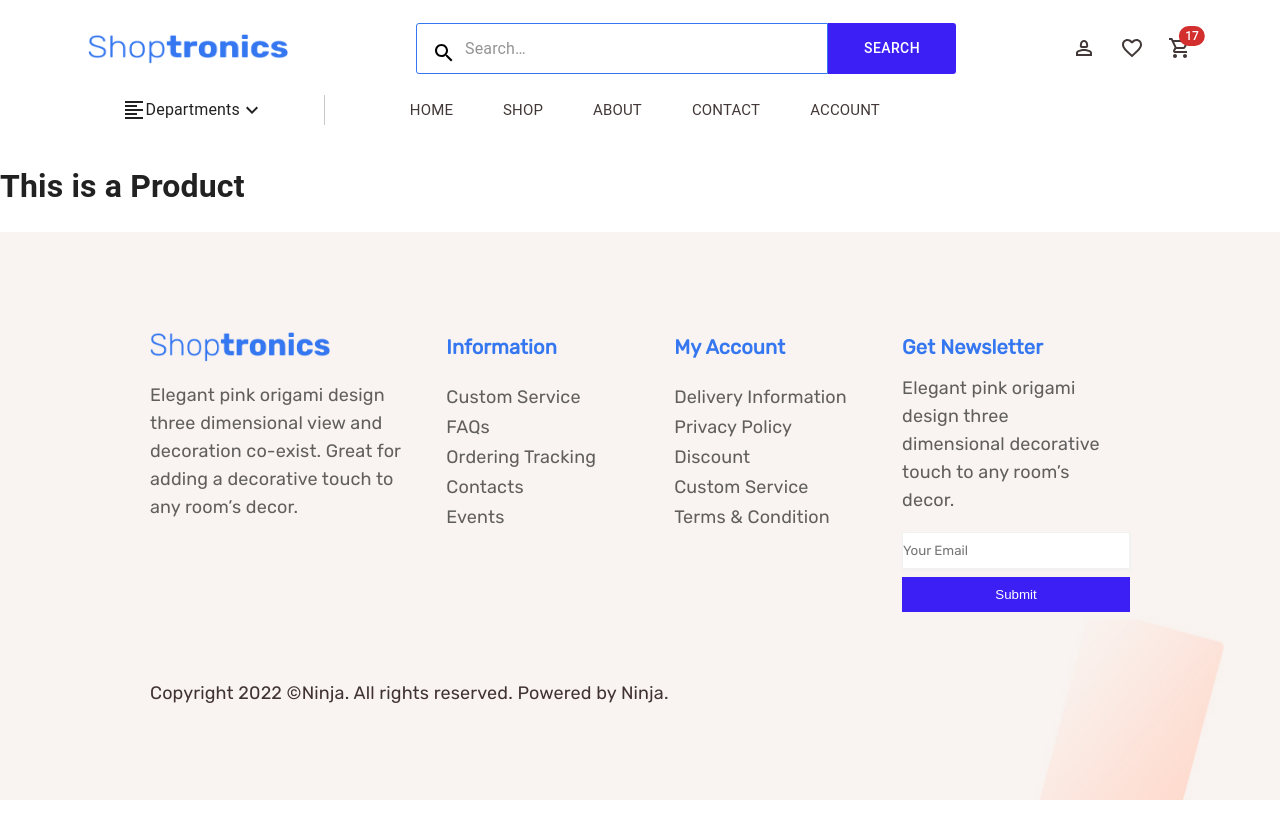
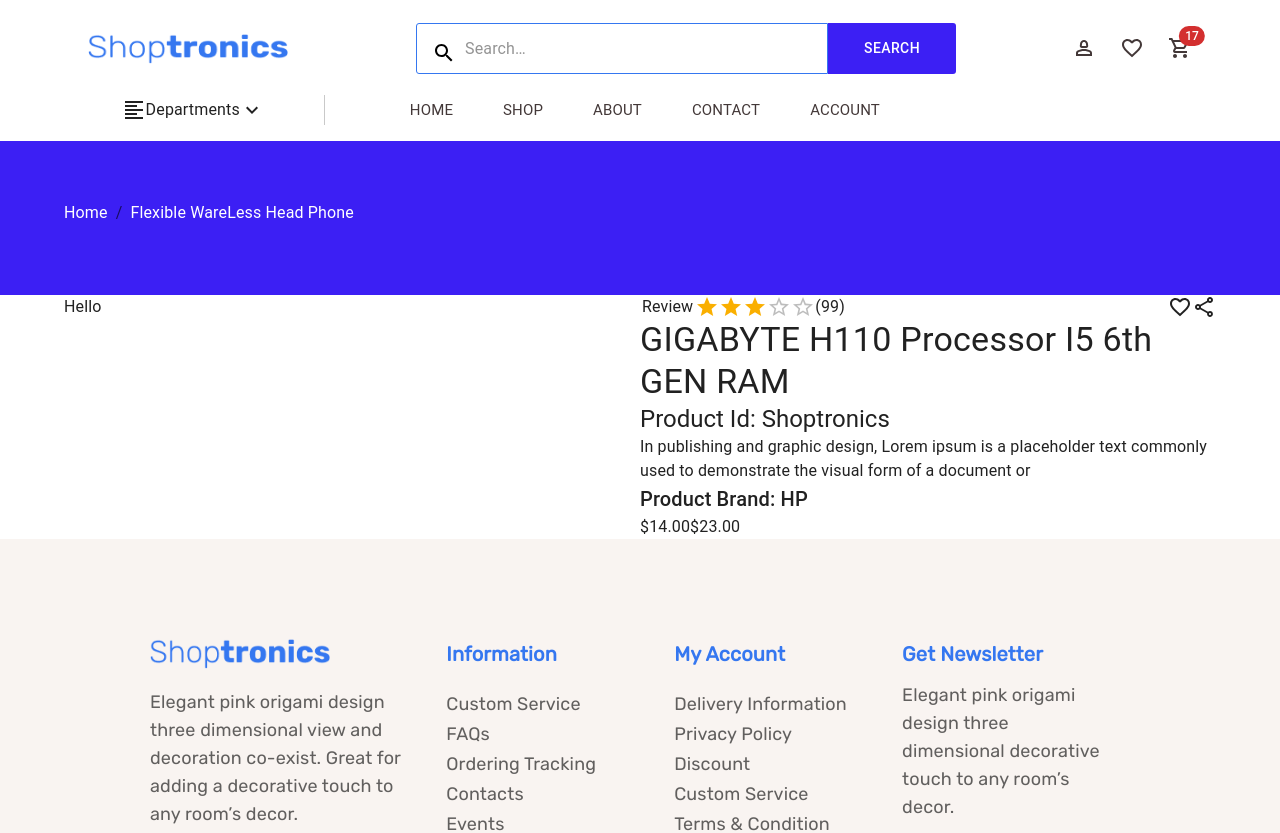
Before and after one commit to Safin-Ahmed/shoptronics-frontend, a Next.js app: page /product/1 in a window 1280 px wide. Shown: the top 833 px of the page. Built offline with nearby package versions, Linux system fonts and the light colour scheme; a web font is replaced by a local one.

Commit message:
done the product info showing still working on the page

```diff
--- a/pages/checkout/index.js
+++ b/pages/checkout/index.js
@@ -36,7 +36,7 @@
    ]
   return (
     <div>
-      <BreadcrumbsCom sx={{zIndex:"-9"}} breadcrumbs= "Cart" />
+      <BreadcrumbsCom sx={{zIndex:"-9"}} breadcrumbs= {"Checkout"} />
       <Box>
         <Container>
         <Grid container columnGap={1} sx={{justifyContent:"space-around",marginBottom:"50px" }}>
--- a/pages/product/[slug].js
+++ b/pages/product/[slug].js
@@ -1,10 +1,90 @@
-import React from "react";
+import { Box, Container, Grid, Typography } from '@mui/material';
+import BreadcrumbsCom from '../../components/breadcrumbs/BreadcrumbsCom';
+import ProductStyle from './product.module.css'
+import Rating from '@mui/material/Rating';
+import FavoriteBorderIcon from '@mui/icons-material/FavoriteBorder';
+import ShareOutlinedIcon from '@mui/icons-material/ShareOutlined';
 
 const Product = () => {
+
+  const ProductInfo = [
+    {
+      productTitle : "GIGABYTE H110 Processor I5 6th GEN RAM ",
+      productPrice : "$14.00",
+      productDiscountPrice : "$23.00",
+      // productImage : Product,
+      productId : "Shoptronics",
+      productDesc : "In publishing and graphic design, Lorem ipsum is a placeholder text commonly used to demonstrate the visual form of a document or",
+      productBrand : "HP",
+      productQuickOverview : [
+        {
+          pq:{
+            RAM : "16GB",
+            ProcessorType : "Apple M1 Chip",
+            GraphicsMemory : "Shared",
+            DisplaySize  : "13.3 "
+            }
+        }
+      ]
+
+    }
+   ]
   return (
-    <div>
-      <h1>This is a Product</h1>
-    </div>
+    <Grid>
+      <BreadcrumbsCom breadcrumbs="Flexible WareLess Head Phone"/>
+        <Grid container>
+          <Grid item xs="12" md="6" lg="6"></Grid>
+          <Grid item xs="12" md="6" lg="6"></Grid>
+        </Grid>
+        <Container>
+          <Grid container>
+            <Grid item xs="6" md="6" lg="6">Hello</Grid>
+            <Grid item xs="6" md="6" lg="6">
+              <Box className={ProductStyle.product}>
+                <div className={ProductStyle.productheader} sx={{display:'flex'}}>
+                    <Box className={ProductStyle.productheaderReview} sx={{display:"flex"}}>
+                      <Typography variant='span' component="legend">Review</Typography>
+                      <Rating name="read-only" value={3} readOnly />
+                      <Typography>(99)</Typography>
+                    </Box>
+                    <Box className={ProductStyle.productheaderIcons} spacing={2} sx={{display:'flex'}}>
+                      <FavoriteBorderIcon/>
+                      <ShareOutlinedIcon/>
+                    </Box>
+                </div>
+
+                  {ProductInfo.map((product,index)=>{
+                    return(
+                      <div key="index" className={ProductStyle.productInfo}>
+                        <Typography variant='h4'>{product.productTitle}</Typography>
+                        <Typography variant='h5'>Product Id: {product.productId}</Typography>
+                        <Typography variant='span'>{product.productDesc}</Typography>
+                        <Typography variant='h6'>Product Brand: {product.productBrand}</Typography>
+                        <Typography variant='p'>{product.productPrice}</Typography>
+                        <Typography variant='p'>{product.productDiscountPrice}</Typography>
+
+                        {
+
+                          product.productQuickOverview.map((pq,index)=>{
+                            return(
+                                <div key={index}>
+                                  {/* <li>{pd.pq}</li> */}
+                                  {console.log(pq)}
+                                </div>
+                            )
+                          })
+                        }
+
+                      </div>
+                    );
+                  })}
+
+              </Box>
+            </Grid>
+          </Grid>
+        </Container>
+
+    </Grid>
   );
 };
 
--- /dev/null
+++ b/pages/product/product.module.css
@@ -0,0 +1,4 @@
+.productheader{
+    display: flex;
+    justify-content: space-between;
+}
```
